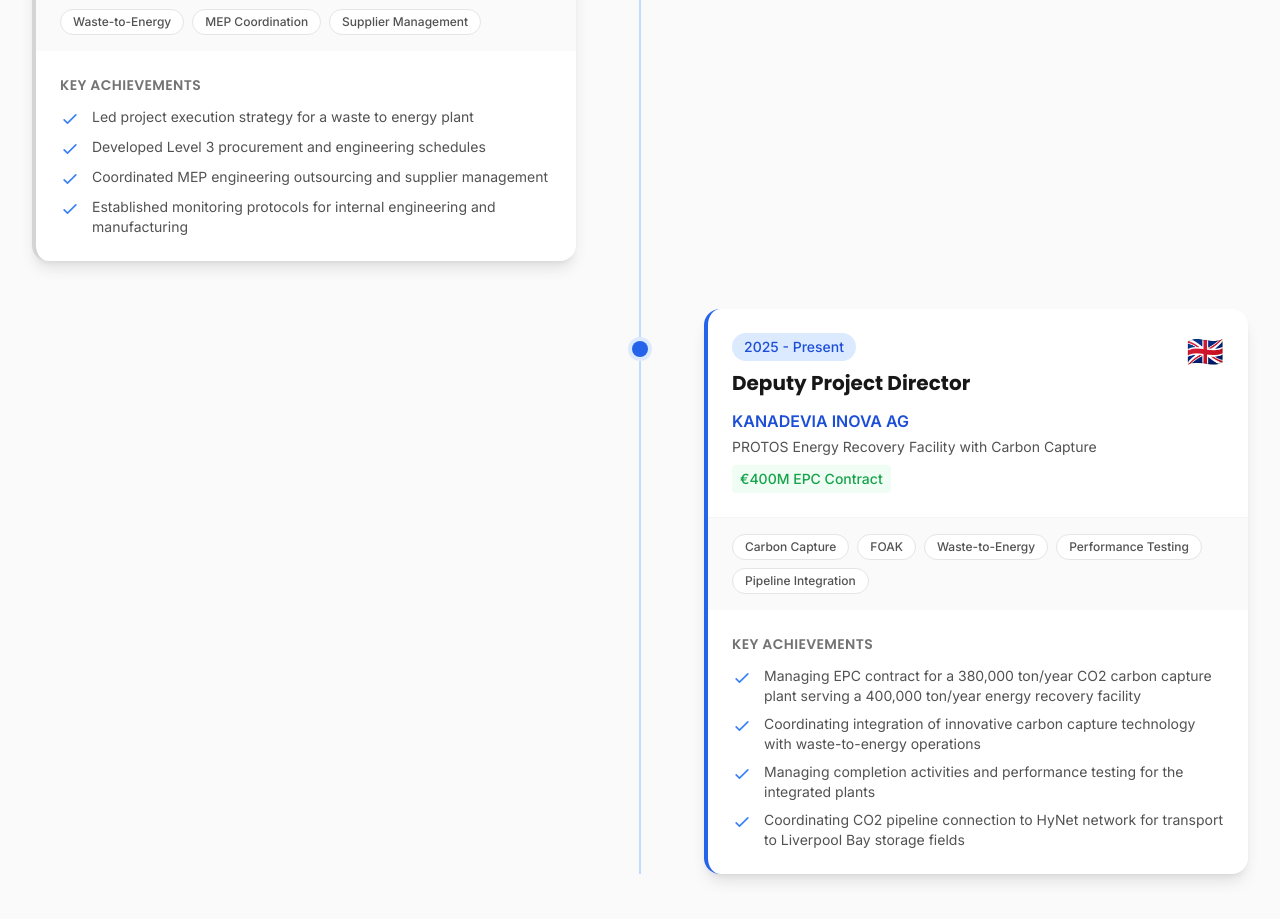
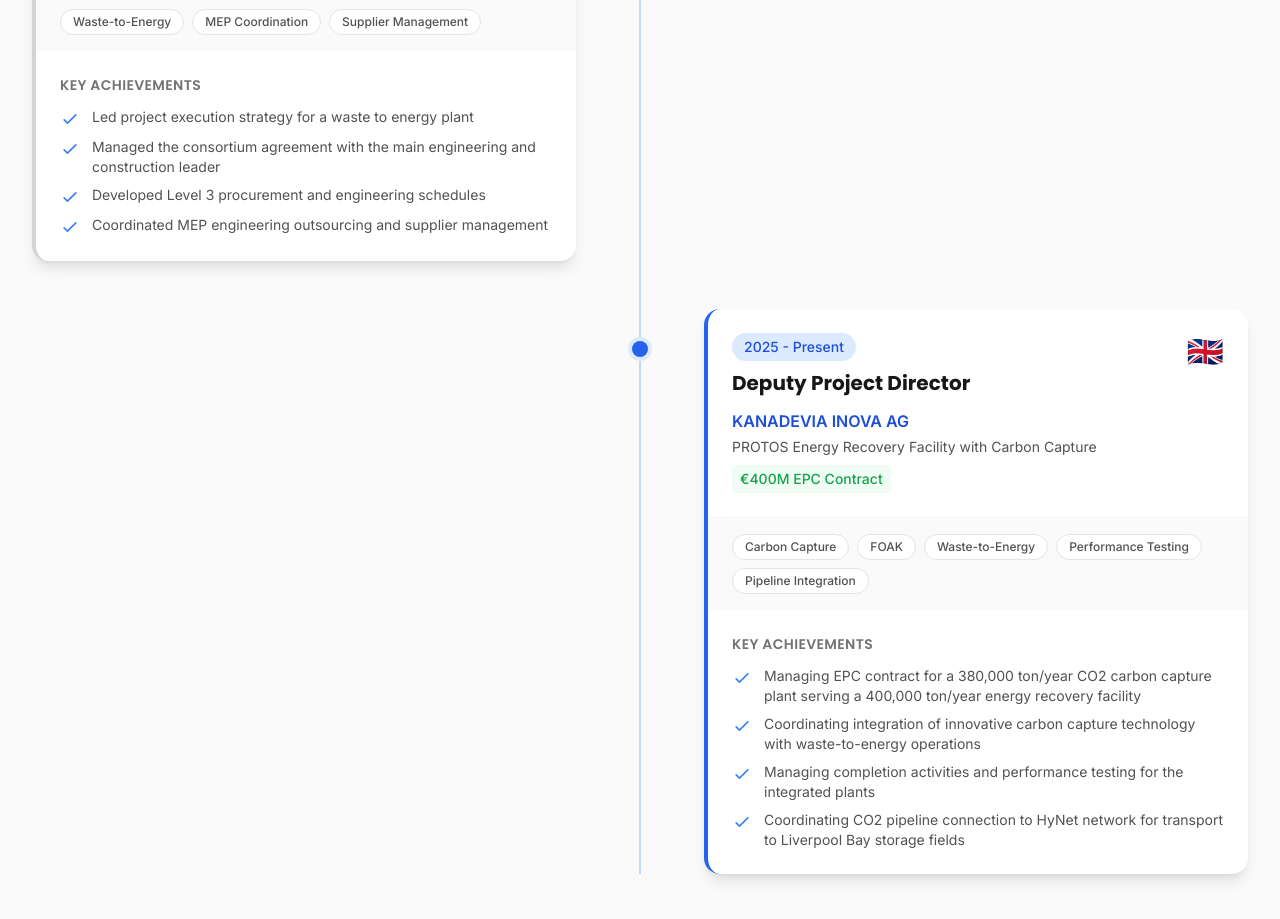
Before and after one commit to drogoXX/CV_Landing_Page, a Next.js app: page /CV_Landing_Page/ in a window 1280 px wide. Shown: the part 5640-6559 px from the top of the page. Built offline with nearby package versions, Linux system fonts and the light colour scheme.

Commit message:
Update cv-data.ts

```diff
--- a/data/cv-data.ts
+++ b/data/cv-data.ts
@@ -241,6 +241,7 @@
       ],
       achievements: [
         "Led project execution strategy for a waste to energy plant",
+        "Managed the consortium agreement with the main engineering and construction leader",
         "Developed Level 3 procurement and engineering schedules",
         "Coordinated MEP engineering outsourcing and supplier management",
         "Established monitoring protocols for internal engineering and manufacturing",
```
